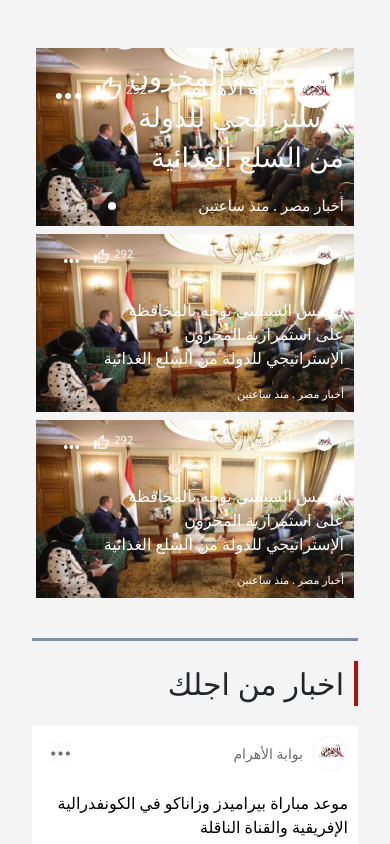
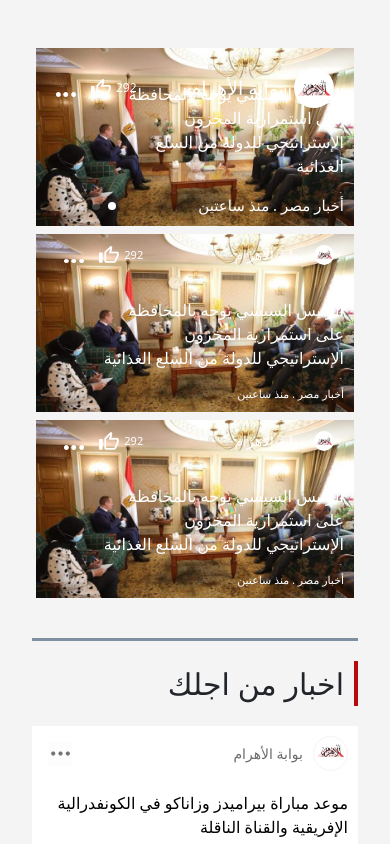
Before and after one commit to mwafy092/news-gate-landing-page, a Vue app: page / in a window 390 px wide. Shown: the top 844 px of the page. Built offline with nearby package versions, Linux system fonts and the light colour scheme.

Commit message:
fix sizes

```diff
--- a/src/styles/news-feeds.scss
+++ b/src/styles/news-feeds.scss
@@ -161,3 +161,14 @@
 img {
     object-fit: cover;
 }
+
+@media screen and (max-width: 768px) {
+    .news__details__info__main {
+        font-size: 16px !important;
+    }
+    .news__details__title__controllers {
+        img {
+            width: 20px !important;
+        }
+    }
+}
```
